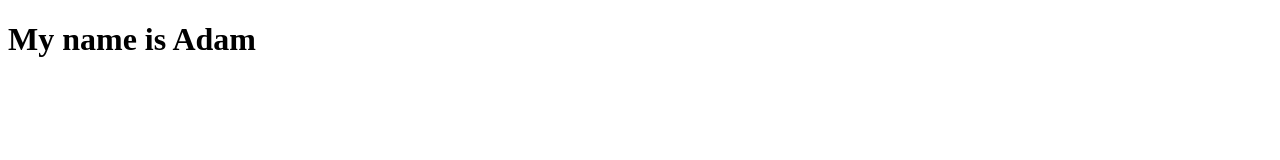
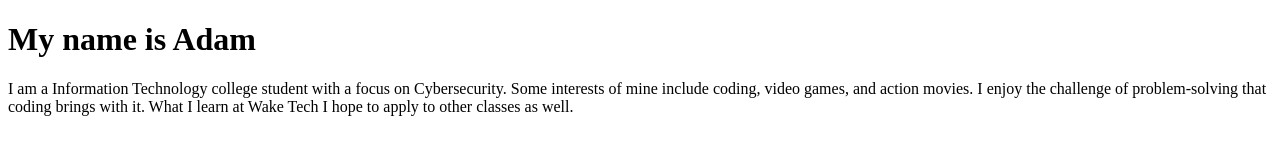
Before and after one commit to AdamCarr1/AdamCarr1.github.io, a plain HTML site: page index.html in a window 1280 px wide. Drawn offline with Linux system fonts and the light colour scheme.

Commit message:
Update index.html

```diff
--- a/index.html
+++ b/index.html
@@ -16,5 +16,6 @@
   </head>
   <body>
     <h1>My name is Adam</h1>
+    <p>I am a Information Technology college student with a focus on Cybersecurity. Some interests of mine include coding, video games, and action movies. I enjoy the challenge of problem-solving that coding brings with it. What I learn at Wake Tech I hope to apply to other classes as well.</p>
   </body>
 </html>
```
